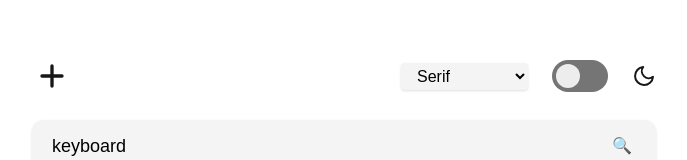
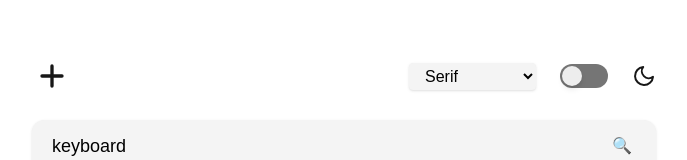
Before and after one commit to ckcristock/dictionary-app, a Next.js app: page / in a window 1280 px wide. Shown: the top 160 px of the page, without its empty margins (296-983 px from the left). Built offline with nearby package versions, Linux system fonts and the light colour scheme.

Commit message:
applied theme according to system preferences

```diff
--- a/src/app/components/ThemeToggle.tsx
+++ b/src/app/components/ThemeToggle.tsx
@@ -1,28 +1,35 @@
 "use client";
 
 import { useTheme } from "@/app/providers/theme-provider";
+import { useEffect, useState } from "react";
 
 export default function ThemeToggle() {
   const { theme, setTheme } = useTheme();
+  const [mounted, setMounted] = useState(false); // Para evitar problemas de hidratación
 
-  const isDark = theme === "dark";
+  useEffect(() => {
+    setMounted(true);
+  }, []);
+
+  if (!mounted) return null;
 
   const handleToggle = () => {
-    setTheme(isDark ? "light" : "dark");
+    const newTheme = theme === "dark" ? "light" : "dark";
+    setTheme(newTheme);
   };
 
   return (
     <button
       onClick={handleToggle}
       aria-label="Toggle Theme"
-      className={`relative flex items-center w-14 h-8 rounded-full cursor-pointer transition-colors duration-300 ${
-        isDark ? "bg-gray-700" : "bg-[#757575]"
-      }`}
+      className="flex items-center justify-start w-12 h-6 bg-[#757575] rounded-full cursor-pointer relative p-0"
     >
       <span
-        className={`absolute left-1 top-1 w-6 h-6 rounded-full transition-transform duration-300 ${
-          isDark ? "translate-x-6" : "translate-x-0"
-        } bg-[#ededed]`}
+        className={`absolute top-0.5 left-0.5 w-5 h-5 rounded-full shadow-md transform transition-transform duration-300 ease-in-out ${
+          theme === "dark"
+            ? "translate-x-6 bg-[#ededed]"
+            : "translate-x-0 bg-[#ededed]"
+        }`}
       />
     </button>
   );
--- a/src/app/providers/theme-provider.tsx
+++ b/src/app/providers/theme-provider.tsx
@@ -15,10 +15,19 @@ type ThemeContextType = {
 const ThemeContext = createContext<ThemeContextType | undefined>(undefined);
 
 export function ThemeProvider({ children }: { children: React.ReactNode }) {
-  const [theme, setTheme] = useState<Theme>("light");
+  const [theme, setTheme] = useState<Theme>(() => {
+    // Detecta el tema del sistema al cargar
+    if (typeof window !== "undefined" && window.matchMedia) {
+      return window.matchMedia("(prefers-color-scheme: dark)").matches
+        ? "dark"
+        : "light";
+    }
+    return "light"; // fallback
+  });
+
   const [font, setFont] = useState<Font>("serif");
 
-  // 👇 Aplica clase dark/light al <html>
+  // Aplica clase dark/light al <html>
   useEffect(() => {
     const root = document.documentElement;
     if (theme === "dark") {
```
